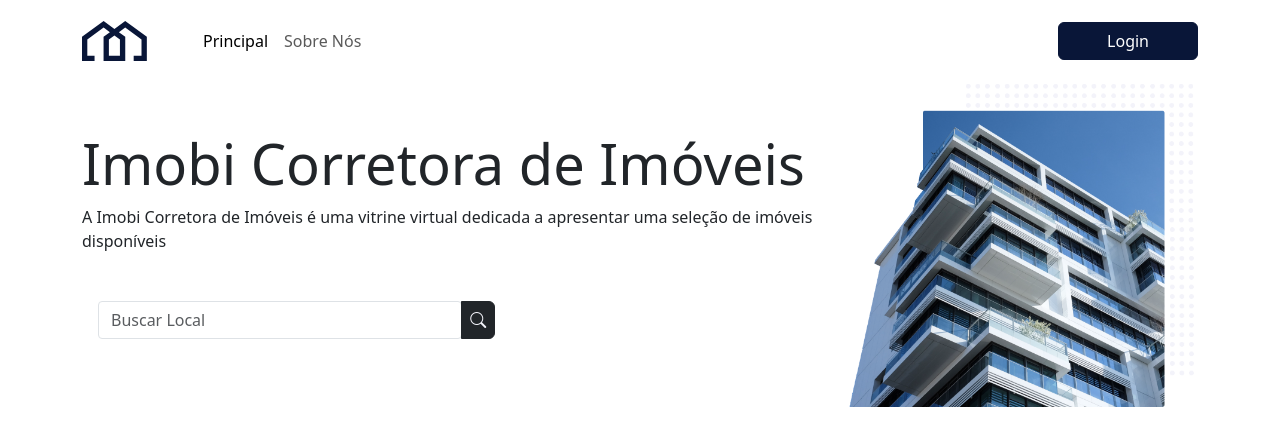
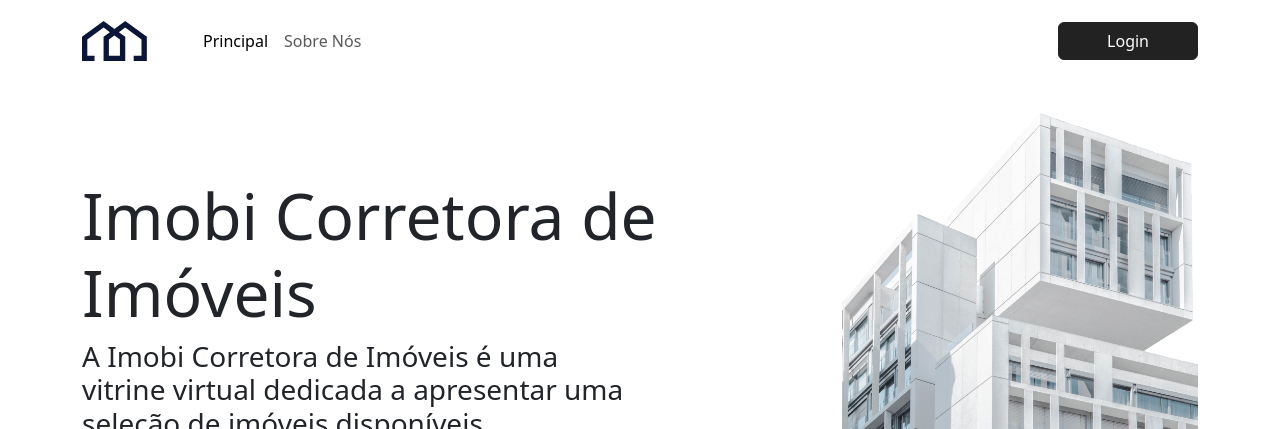
Before and after one commit to MirielleRosa/Imobi, a FastAPI app: page / in a window 1280 px wide. Shown: the top 429 px of the page. Run offline with FastAPI, Linux system fonts and the light colour scheme; data comes from the database, SQL or seed files in the repository; both versions use the stored data as it was after the commit; some libraries are stand-ins or nearby versions.

Commit message:
topo.html

```diff
--- a/static/css/estilos.css
+++ b/static/css/estilos.css
@@ -1,18 +1,24 @@
 :root {
-    --bs-primary: #091638 !important;
-    --bs-danger: #1C3988 !important;
-    --bs-light: #F3F3FA !important;
-    --bs-gray: #eeedde !important;
-    --bs-dark: #141B2D !important;
-    --bs-white: #ffffff !important;
+    --bs-primary: #222222;
+    --bs-gradiant: linear-gradient(220deg, #474747 0%, #222222 42%);
+    --bs-danger: #1C3988;
+    --bs-light: #F3F3FA;
+    --bs-gray: #eeedde;
+    --bs-dark: #141B2D;
+    --bs-white: #ffffff;
 }
 
 @import url("https://fonts.googleapis.com/css2?family=Open+Sans:wght@400;700&display=swap");
 @import url("https://fonts.googleapis.com/css2?family=Merriweather:wght@700&display=swap");
 @import url("https://fonts.googleapis.com/css2?family=Open+Sans:wght@400;700&display=swap");
+@import url("https://fonts.googleapis.com/css2?family=Poppins:wght@500&display=swap");
 
 .bg-primary {
     background-color: var(--bs-primary) !important;
+}
+
+.bg-gradiant {
+    background-image: var(--bs-gradiant) !important;
 }
 
 .bg-danger {
@@ -133,3 +139,15 @@
     font-family: 'Open Sans', sans-serif;
     font-weight: bold;
 }
+
+@media (max-width: 992px) {
+    .md-font-size {
+      font-size: 1.25rem;
+    }
+}
+
+@media (max-width: 576px) {
+    .sm-font-size {
+      font-size: 1rem; /* Ajuste o tamanho da fonte conforme necessário */
+    }
+}
--- a/templates/main/includes/topo.html
+++ b/templates/main/includes/topo.html
@@ -1,11 +1,10 @@
 <div class="row">
   <div class="col-md-8 d-flex flex-column align-items-start justify-content-start mt-xl-5">
-    <div class="mb-3">
-      <h1 class="display-4">Imobi Corretora de Imóveis</h1>
-      <p>A Imobi Corretora de Imóveis é uma vitrine virtual dedicada a apresentar uma seleção de imóveis disponíveis
-      </p>
+    <div class="mb-3 mt-xl-5">
+      <h1 class="display-3">Imobi Corretora de Imóveis</h1>
+      <h3 class="col-12 col-md-9 md-font-size ">A Imobi Corretora de Imóveis é uma vitrine virtual dedicada a apresentar uma seleção de imóveis disponíveis</h3>
     </div>
-    <div class="d-xl-flex center col-12 col-lg-8 col-xl-7 p-3 transparent-bg">
+    <div class="d-xl-flex center col-12 col-lg-8 col-xl-7 p-3">
       <form class="input-group mb-3" role="search" action="/buscar" method="get">
         <input type="search" class="form-control rounded-1 border-1" placeholder="Buscar Local" name="q" required>
         <button class="btn btn-dark text-light px-2" type="submit">
@@ -14,7 +13,7 @@
       </form>
     </div>
   </div>
-  <div class="col-md-4 d-none d-md-block">
-    <img src="/static/img/imagem-topo.png" class="img-fluid" alt="">
+  <div class="col-md-4 d-none mt-md-5 mt-lg-2 d-md-block mt-xl-1">
+    <img src="/static/img/fundo-topo.png" class="img-fluid" alt="">
   </div>
 </div>
--- a/templates/pessoa/pages/cadastro_imovel.html
+++ b/templates/pessoa/pages/cadastro_imovel.html
@@ -1,6 +1,7 @@
 {% extends "pages/base.html" %}
 {% block subtitulo %}Cadastro de Imóvel{% endblock %}
 {% block conteudo %}
+<div class="container">
     <h1 class="display-5 mb-4"><b>Cadastro de Imóvel</b></h1>
     <hr>
     <form class="row json-form g-3" method="post" action="/post_cadastro_imovel" enctype="multipart/form-data">
@@ -141,5 +142,6 @@
             </div>
         </form>
     </div>
+</div>
 <script src="/static/js/form.js"></script>
 {% endblock %}
--- a/templates/shared/includes/footer.html
+++ b/templates/shared/includes/footer.html
@@ -3,7 +3,7 @@
     <div class="d-flex flex-column flex-sm-row-reverse justify-content-center align-items-center w-100">
       <div class="col d-flex justify-content-center mt-3 mt-sm-0">
         <a href="/" class="d-flex flex-column align-items-center text-decoration-none">
-          <img src="/static/img/logo.svg" alt="Logo Imobil">
+          <img src="/static/img/logo.svg" alt="Logo Imobi">
           <h1 class="mb-1 font-weight-bold text-primary">Imobi</h1>
         </a>
       </div>
--- a/templates/shared/pages/base.html
+++ b/templates/shared/pages/base.html
@@ -7,6 +7,7 @@
     <link rel="stylesheet" href="/static/lib/bootstrap/bootstrap.min.css">
     <link rel="stylesheet" href="/static/lib/bootstrap-icons/font/bootstrap-icons.min.css">
     <link rel="stylesheet" href="/static/css/estilos.css">
+    <link href="https://fonts.googleapis.com/css2?family=Poppins:wght@500&display=swap" rel="stylesheet">
     <title> {% block subtitulo %}{% endblock %}</title>
 </head>
 <body class="d-flex flex-column min-vh-100">
```
Also changed, not shown: templates/main/pages/entrar.html (+14 -14 lines), dados.db (added), static/img/fundo-topo.png (added). Lines whose indentation alone changed are shown as unchanged.
